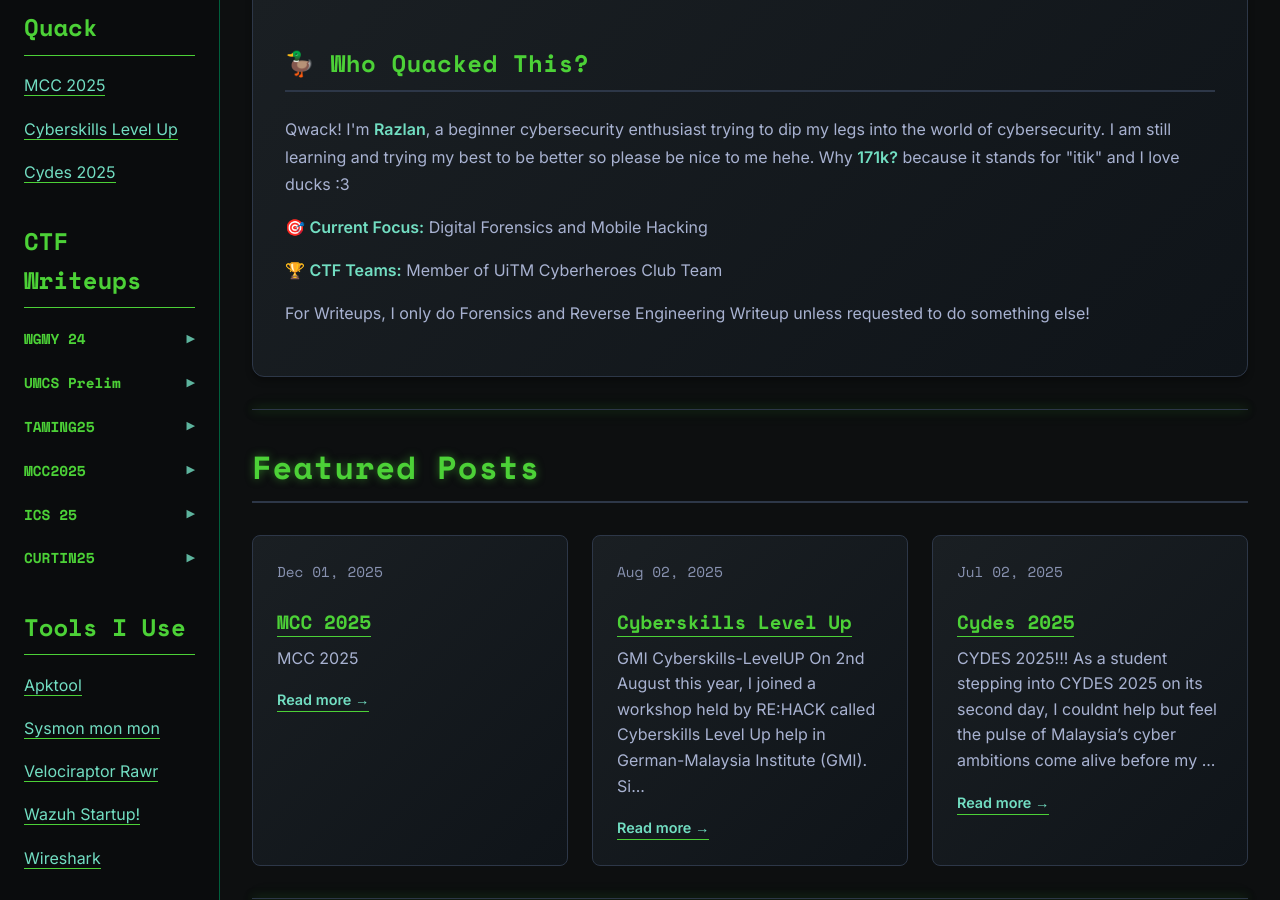
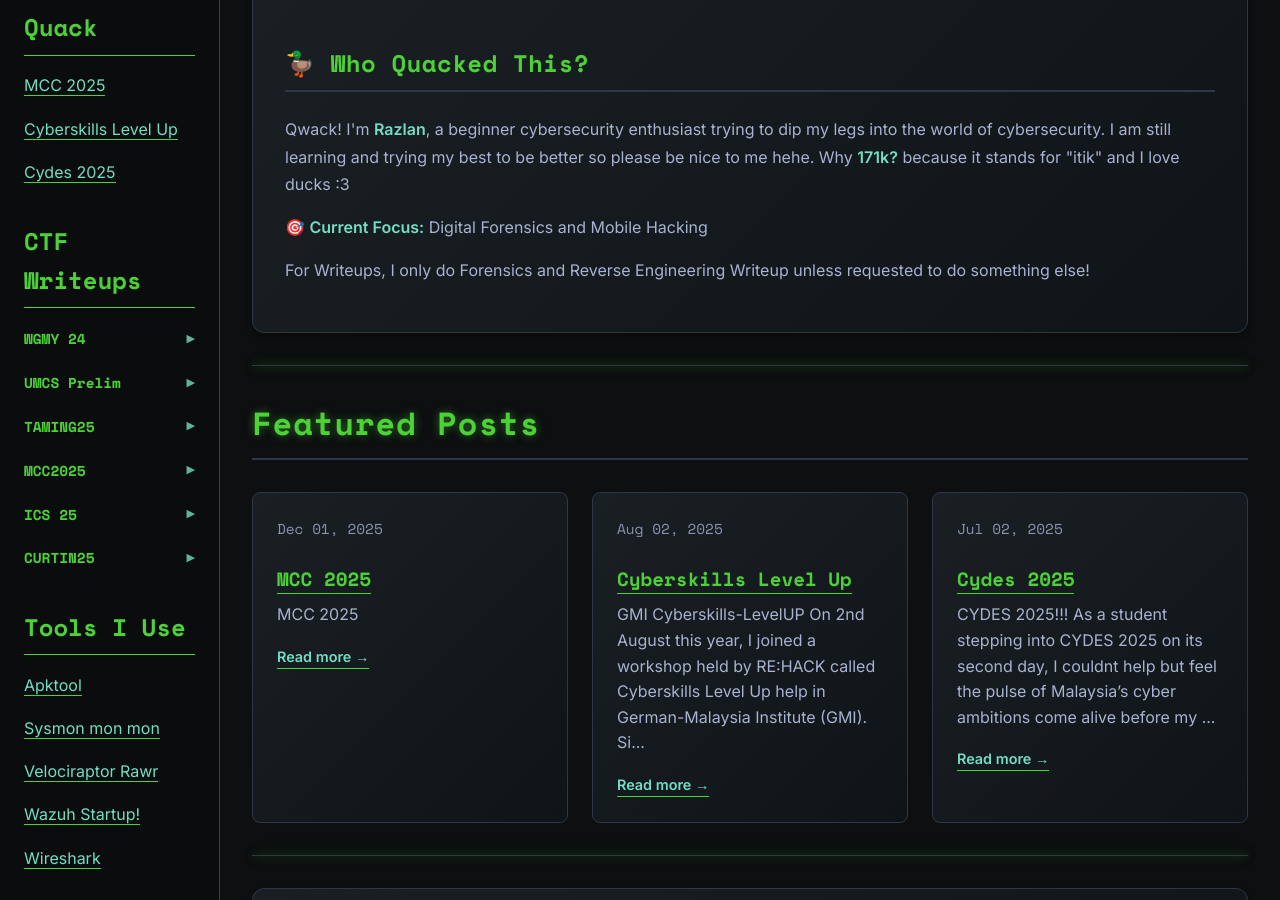
Before and after one commit to 171k/171k.github.io, a Jekyll site: the page built from index.md, in a window 1280 px wide and 900 px high, scrolled down 342 px. Built offline with Jekyll 4.4.1, drawn with Linux system fonts in a browser that asks for light colours.

Commit message:
Update index.md

```diff
--- a/index.md
+++ b/index.md
@@ -11,7 +11,6 @@ title: welcome, duckies!
     <p>Qwack! I'm <strong>Razlan</strong>, a beginner cybersecurity enthusiast trying to dip my legs into the world of cybersecurity. I am still learning and trying my best to be better so please be nice to me hehe. Why <strong>171k?</strong> because it stands for "itik" and I love ducks :3 </p>
 
     <p>🎯 <strong>Current Focus:</strong> Digital Forensics and Mobile Hacking</p>
-    <p>🏆 <strong>CTF Teams:</strong> Member of UiTM Cyberheroes Club Team</p>
     <p> For Writeups, I only do Forensics and Reverse Engineering Writeup unless requested to do something else!</p>
 </div>
 
```
